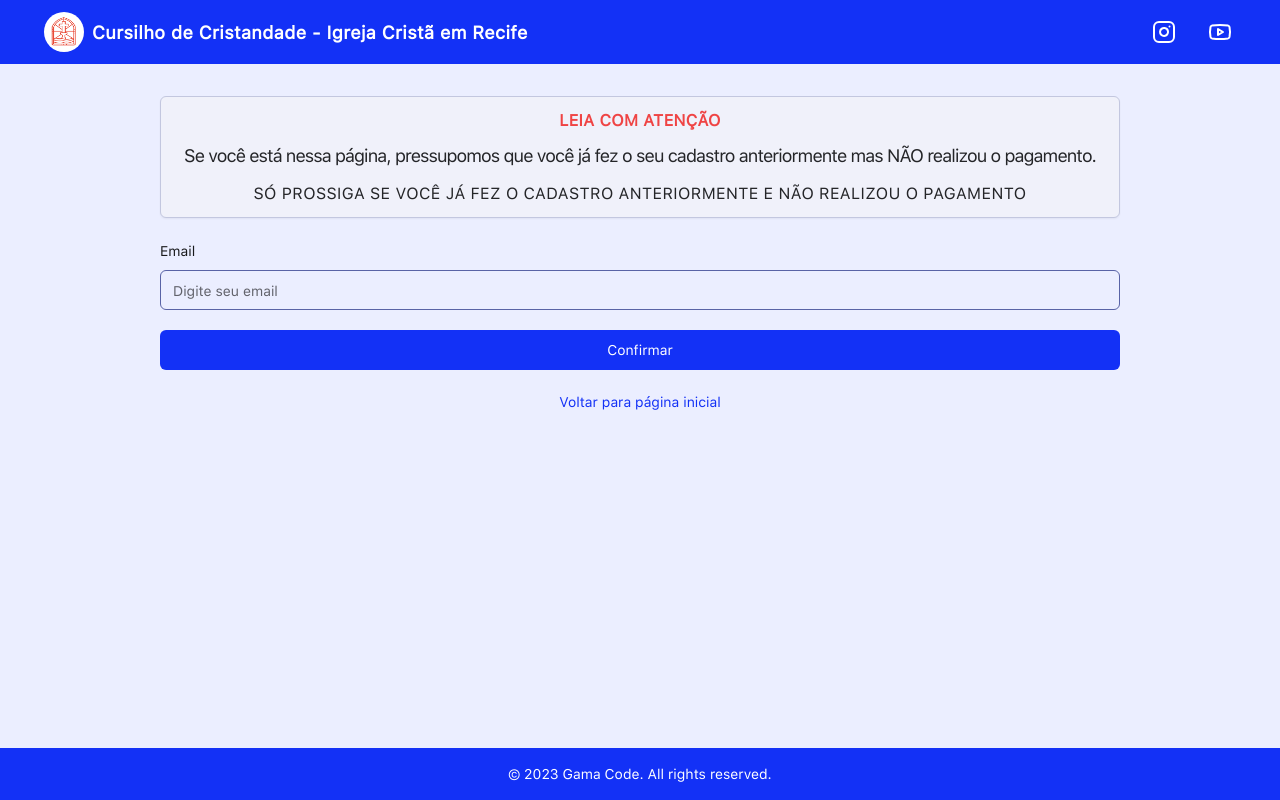
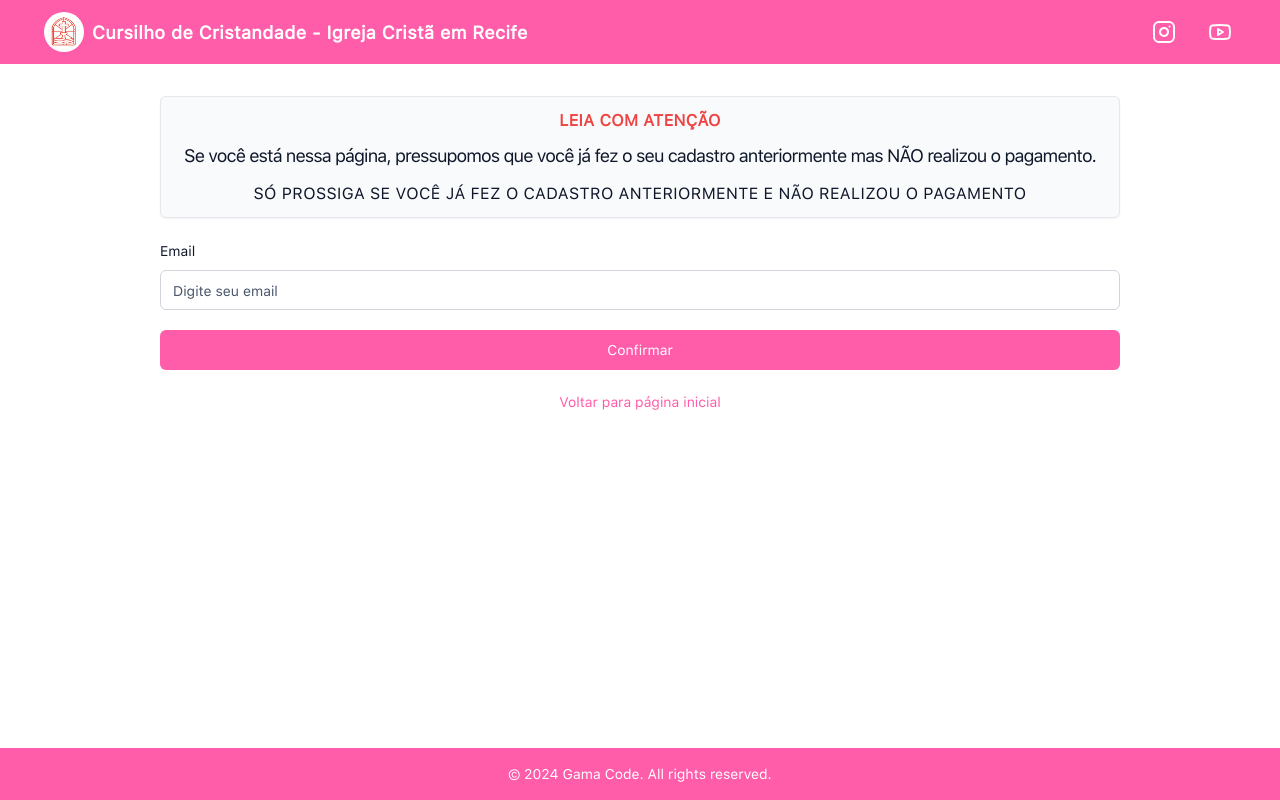
Before and after one commit to italogama/icr-cursilho, a Next.js app: page /payment in a window 1280 px wide. Built offline with nearby package versions, Linux system fonts and the light colour scheme.

Commit message:
6 cursilho feminino

```diff
--- a/app/globals.css
+++ b/app/globals.css
@@ -3,7 +3,7 @@
 @tailwind utilities;
 
 @layer base {
-  :root {
+  /* :root {
     --background: 232 97% 96%;
     --foreground: 232 5% 10%;
     --card: 232 50% 96%;
@@ -46,52 +46,62 @@
     --input: 232 30% 50%;
     --ring: 232 93% 52%;
     --radius: 0.5rem;
-  }
+  } */
 
-  /* :root  {
-  --background: 320 27% 95%;
-  --foreground: 320 5% 10%;
-  --card: 320 27% 90%;
-  --card-foreground: 320 5% 15%;
-  --popover: 320 27% 95%;
-  --popover-foreground: 320 95% 10%;
-  --primary: 320 78% 60%;
-  --primary-foreground: 0 0% 100%;
-  --secondary: 320 27% 70%;
-  --secondary-foreground: 0 0% 0%;
-  --muted: 282 27% 85%;
-  --muted-foreground: 320 5% 35%;
-  --accent: 282 27% 80%;
-  --accent-foreground: 320 5% 15%;
-  --destructive: 0 50% 30%;
-  --destructive-foreground: 320 5% 90%;
-  --border: 320 27% 50%;
-  --input: 320 27% 25%;
-  --ring: 320 78% 60%;
-  --radius: 0.5rem;
-}
-.dark  {
-  --background: 320 27% 10%;
-  --foreground: 320 5% 90%;
-  --card: 320 27% 10%;
-  --card-foreground: 320 5% 90%;
-  --popover: 320 27% 5%;
-  --popover-foreground: 320 5% 90%;
-  --primary: 320 78% 60%;
-  --primary-foreground: 0 0% 100%;
-  --secondary: 320 27% 20%;
-  --secondary-foreground: 0 0% 100%;
-  --muted: 282 27% 25%;
-  --muted-foreground: 320 5% 60%;
-  --accent: 282 27% 25%;
-  --accent-foreground: 320 5% 90%;
-  --destructive: 0 50% 30%;
-  --destructive-foreground: 320 5% 90%;
-  --border: 320 27% 25%;
-  --input: 320 27% 25%;
-  --ring: 320 78% 60%;
-  --radius: 0.5rem;
-} */
+  :root {
+      --background: 0 0% 100%;
+      --foreground: 222.22 47.37% 11.18%;
+      --muted: 220 14.29% 95.88%;
+      --muted-foreground: 215.29 19.32% 34.51%;
+      --popover: 0 6.67% 97.06%;
+      --popover-foreground: 222.22 47.37% 11.18%;
+      --card: 210 20% 98.04%;
+      --card-foreground: 222.22 47.37% 11.18%;
+      --border: 220 15.56% 90.89%;
+      --input: 216 12.2% 83.92%;
+      --primary: 331.29 100% 68.04%;
+      --primary-foreground: 0 0% 100%;
+      --secondary: 220 13.04% 90.98%;
+      --secondary-foreground: 222.22 47.37% 11.18%;
+      --accent: 216 12.2% 83.92%;
+      --accent-foreground: 222.22 47.37% 11.18%;
+      --destructive: 0 84.31% 60%;
+      --destructive-foreground: 0 0% 98.04%;
+      --ring: 331.18 100% 80%;
+      --chart-1: 331.29 100% 68.04%;
+      --chart-2: 220 13.04% 90.98%;
+      --chart-3: 216 12.2% 83.92%;
+      --chart-4: 220 13.04% 93.98%;
+      --chart-5: 331.29 103% 68.04%;
+      --radius: 0.5rem;
+    }
+
+    .dark {
+      --background: 213 30.3% 12.94%;
+      --foreground: 90 40% 98.04%;
+      --muted: 218.82 17.89% 18.63%;
+      --muted-foreground: 0 0% 82.35%;
+      --popover: 213.91 26.44% 17.06%;
+      --popover-foreground: 90 40% 98.04%;
+      --card: 213.91 26.44% 17.06%;
+      --card-foreground: 90 40% 98.04%;
+      --border: 213.75 13.15% 25.83%;
+      --input: 213.75 9.2% 34.12%;
+      --primary: 331.18 100% 55.1%;
+      --primary-foreground: 0 0% 100%;
+      --secondary: 213.91 26.44% 17.06%;
+      --secondary-foreground: 90 40% 98.04%;
+      --accent: 220.91 39.29% 10.98%;
+      --accent-foreground: 90 40% 98.04%;
+      --destructive: 13.76 69.16% 44.51%;
+      --destructive-foreground: 0 0% 100%;
+      --ring: 331 100% 68%;
+      --chart-1: 331.18 100% 55.1%;
+      --chart-2: 213.91 26.44% 17.06%;
+      --chart-3: 220.91 39.29% 10.98%;
+      --chart-4: 213.91 26.44% 20.06%;
+      --chart-5: 331.18 103% 55.1%;
+    }
 }
 
 @layer base {
--- a/components/footer.tsx
+++ b/components/footer.tsx
@@ -1,7 +1,8 @@
 export const Footer = () => {
+  const year = new Date().getFullYear();
   return (
     <footer className="bg-primary p-4 text-sm text-center text-white">
-      <p>© 2023 Gama Code. All rights reserved.</p>
+      <p>© {year} Gama Code. All rights reserved.</p>
     </footer>
   );
 };
--- a/components/team-payment-form.tsx
+++ b/components/team-payment-form.tsx
@@ -68,7 +68,6 @@ export function TeamPaymentForm({ className, ...props }: RegisterFormProps) {
       });
 
       const data = await response.json();
-      console.log(data);
       if (data.url) {
         window.location.replace(data.url);
         setIsLoading(false);
--- a/pages/api/mercadopagoteam.ts
+++ b/pages/api/mercadopagoteam.ts
@@ -7,8 +7,6 @@ export default async function handler(req: NextApiRequest, res: NextApiResponse)
   }
 
   const body = req.body;
-
-  console.log(body);
 
   if (!body.form.fullName) {
     return res.status(400).json({ data: "USER_NOT_FILLED" });
```
Also changed, not shown: app/layout.tsx (+0 -7 lines).
